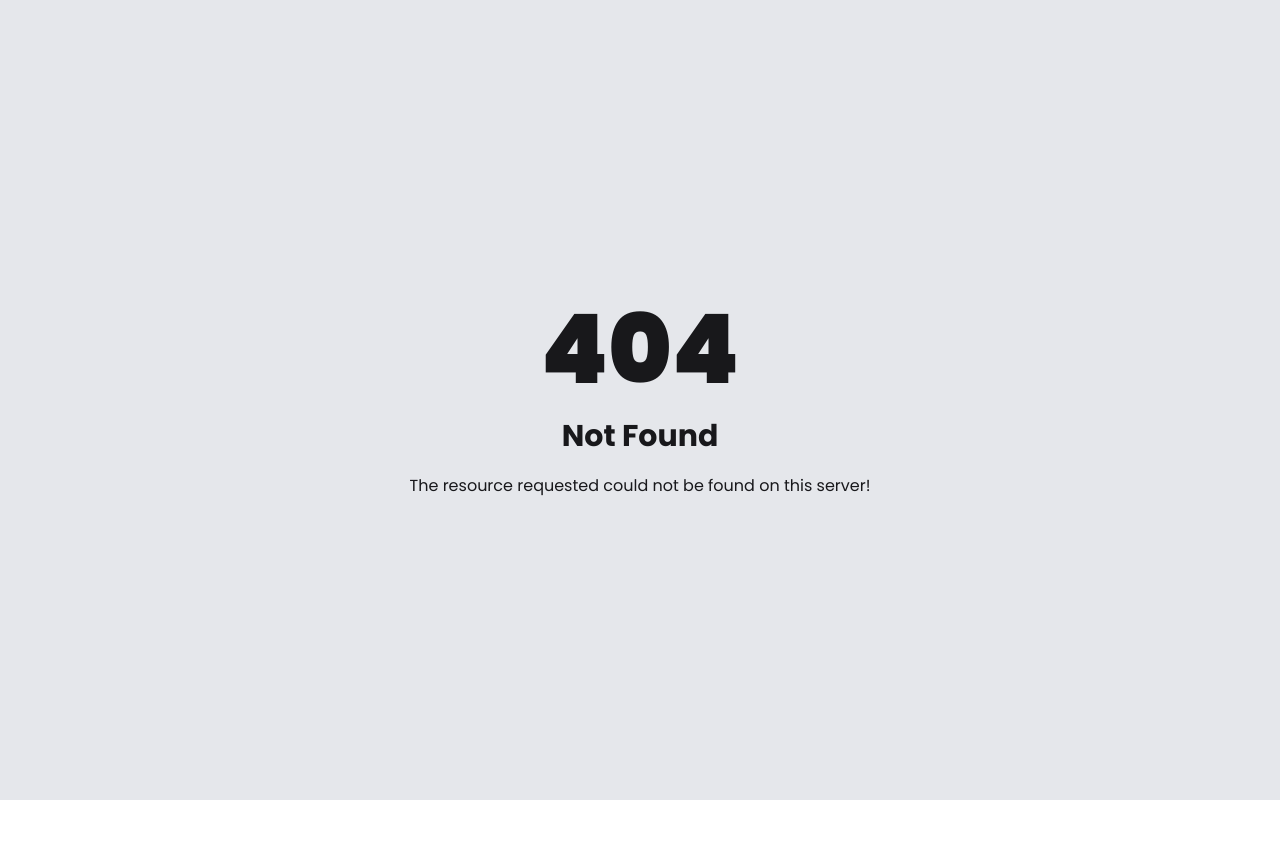
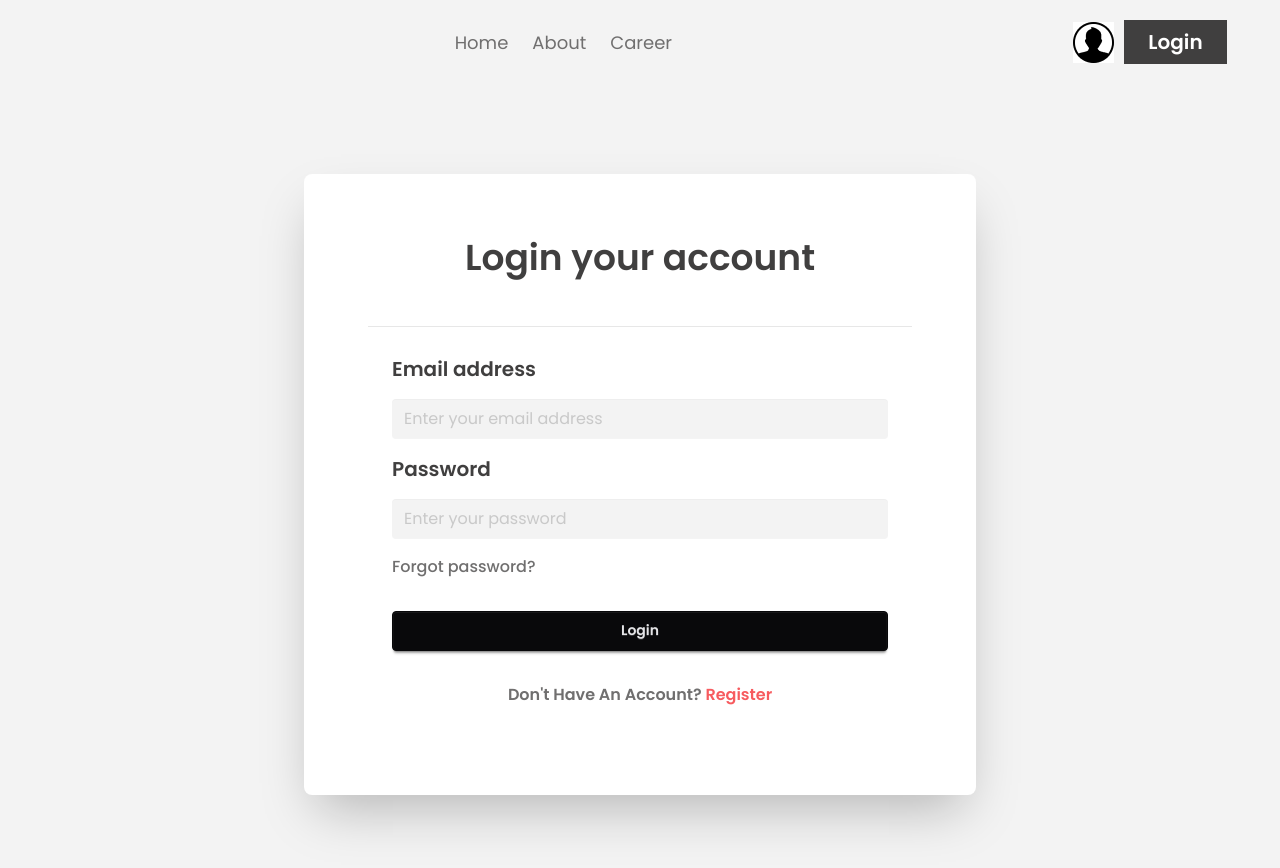
Before and after one commit to Khaiyum-Ahmed/Dragon-news-project, a React (Vite) app: page /auth/login in a window 1280 px wide. Before the commit this address had no page. Shown: the top 868 px of the page. Before the commit the page ends 800 px from the top, so only its background shows below. Built offline with nearby package versions, Linux system fonts and the light colour scheme.

Commit message:
auth login path defined

```diff
--- a/src/Components/Navbar.jsx
+++ b/src/Components/Navbar.jsx
@@ -13,7 +13,7 @@ const Navbar = () => {
             <div className="login">
                <div className="flex gap-2.5 items-center">
                  <img src={userIcon} alt="" />
-                <button className="text-white font-semibold text-xl py-2 px-6 bg-[#403F3F]">Login</button>
+                <Link to="/auth/login" className="text-white font-semibold text-xl py-2 px-6 bg-[#403F3F]">Login</Link>
                </div>
             </div>
         </div>
--- /dev/null
+++ b/src/Layouts/AuthLayouts.jsx
@@ -0,0 +1,15 @@
+import { Outlet } from "react-router-dom";
+import Navbar from "../Components/Navbar";
+
+const AuthLayouts = () => {
+    return (
+        <div className="bg-[#F3F3F3]">
+            <header className="w-11/12 mx-auto py-5">
+                <Navbar></Navbar>
+            </header>
+            <Outlet></Outlet>
+        </div>
+    );
+};
+
+export default AuthLayouts;
--- /dev/null
+++ b/src/Pages/Login.jsx
@@ -0,0 +1,31 @@
+import { Link } from "react-router-dom";
+
+const Login = () => {
+    return (
+
+
+        <div className="flex justify-center items-center min-h-screen">
+            <div className="card bg-base-100 w-full max-w-2xl shrink-0 shadow-2xl p-16">
+                <div className="pb-12 border-b border-[#E7E7E7]">
+                    <h2 className="text-center font-semibold text-4xl text-[#403F3F]  ">Login your account</h2>
+                </div>
+                <div className="card-body">
+                    <form>
+                        <fieldset className="fieldset gap-4">
+                            <label className="label font-semibold text-xl text-[#403F3F]">Email address</label>
+                            <input type="email" className="input w-full text-base text-[#9F9F9F] bg-[#F3F3F3] border-none" placeholder="Enter your email address" />
+                            <label className="label font-semibold text-xl text-[#403F3F]">Password</label>
+                            <input type="password" className="input w-full text-base text-[#9F9F9F] bg-[#F3F3F3] border-none" placeholder="Enter your password" />
+                            <div><a className="link link-hover font-medium text-base text-[#706F6F]">Forgot password?</a></div>
+                            <button className="btn btn-neutral mt-4">Login</button>
+                        </fieldset>
+                    </form>
+                    <p className="font-semibold text-base text-[#706F6F] mt-5 text-center">Don't Have An Account? <Link to="/auth/register" className="text-[#F75B5F]">Register</Link></p>
+                </div>
+            </div>
+        </div>
+
+    );
+};
+
+export default Login;
```
Also changed, not shown: src/main.jsx (+13 -1 lines).
